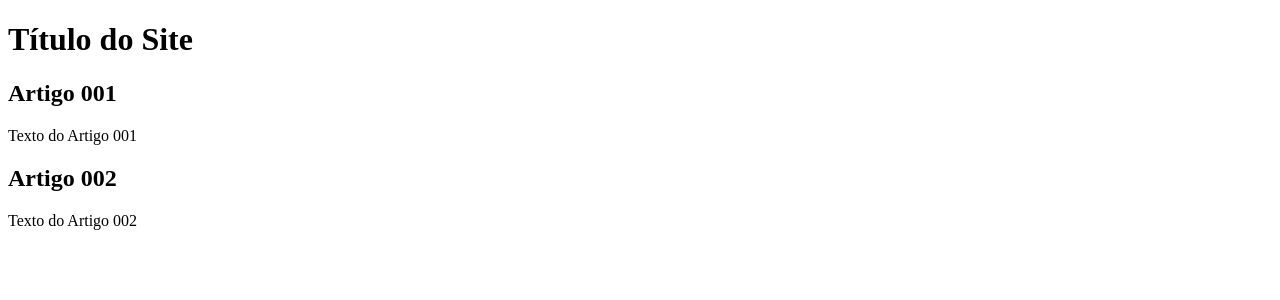
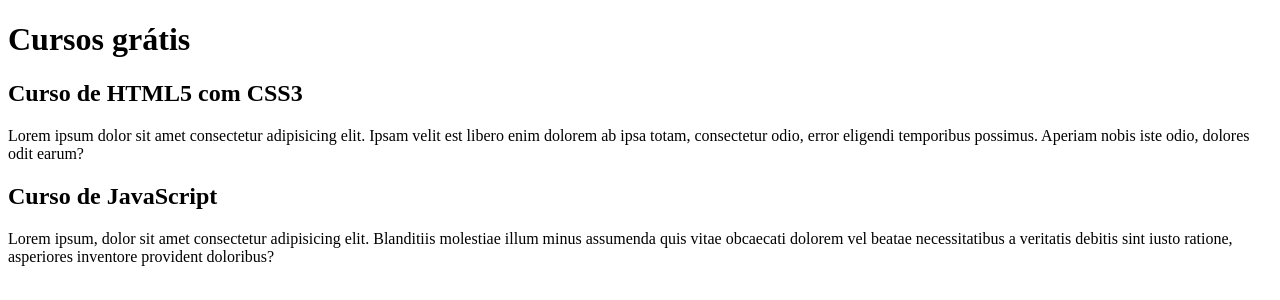
Before and after one commit to SamEngCompPUCRS/projeto-site, a plain HTML site: page index.html in a window 1280 px wide. Drawn offline with Linux system fonts and the light colour scheme.

Commit message:
comecei a  escrever o conteúdo

```diff
--- a/index.html
+++ b/index.html
@@ -8,14 +8,14 @@
 <body>
     <main>
         <header>
-            <h1>Título do Site</h1>
+            <h1>Cursos grátis</h1>
             <article>
-                <h2>Artigo 001</h2>
-                <p>Texto do Artigo 001</p>
+                <h2>Curso de HTML5 com CSS3</h2>
+                <p>Lorem ipsum dolor sit amet consectetur adipisicing elit. Ipsam velit est libero enim dolorem ab ipsa totam, consectetur odio, error eligendi temporibus possimus. Aperiam nobis iste odio, dolores odit earum?</p>
             </article>
             <article>
-                <h2>Artigo 002</h2>
-                <p>Texto do Artigo 002</p>
+                <h2>Curso de JavaScript</h2>
+                <p>Lorem ipsum, dolor sit amet consectetur adipisicing elit. Blanditiis molestiae illum minus assumenda quis vitae obcaecati dolorem vel beatae necessitatibus a veritatis debitis sint iusto ratione, asperiores inventore provident doloribus?</p>
             </article>
         </header>
     </main>
```
